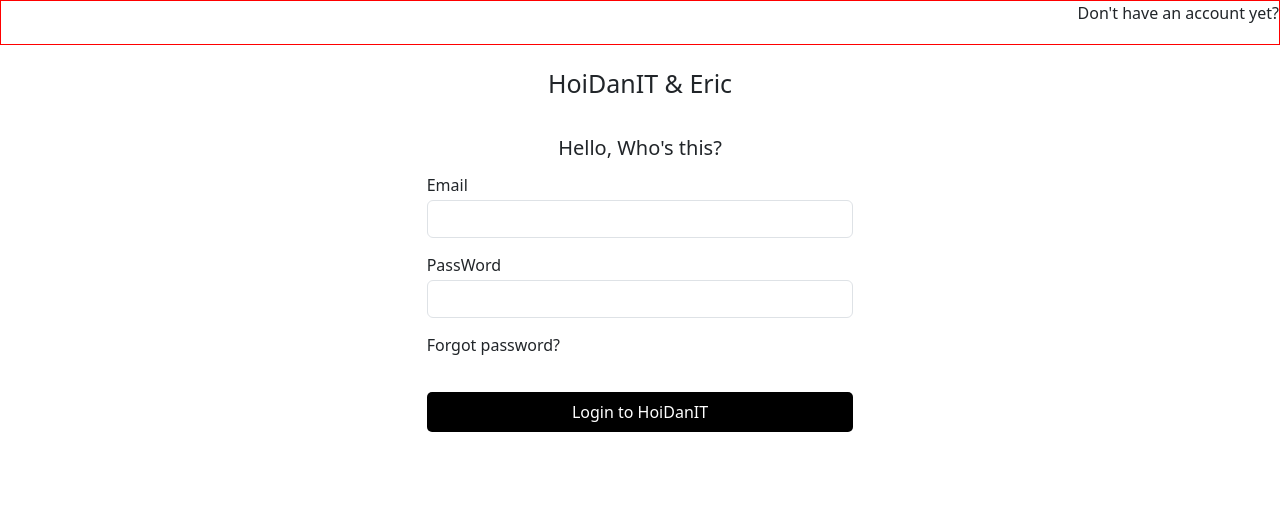
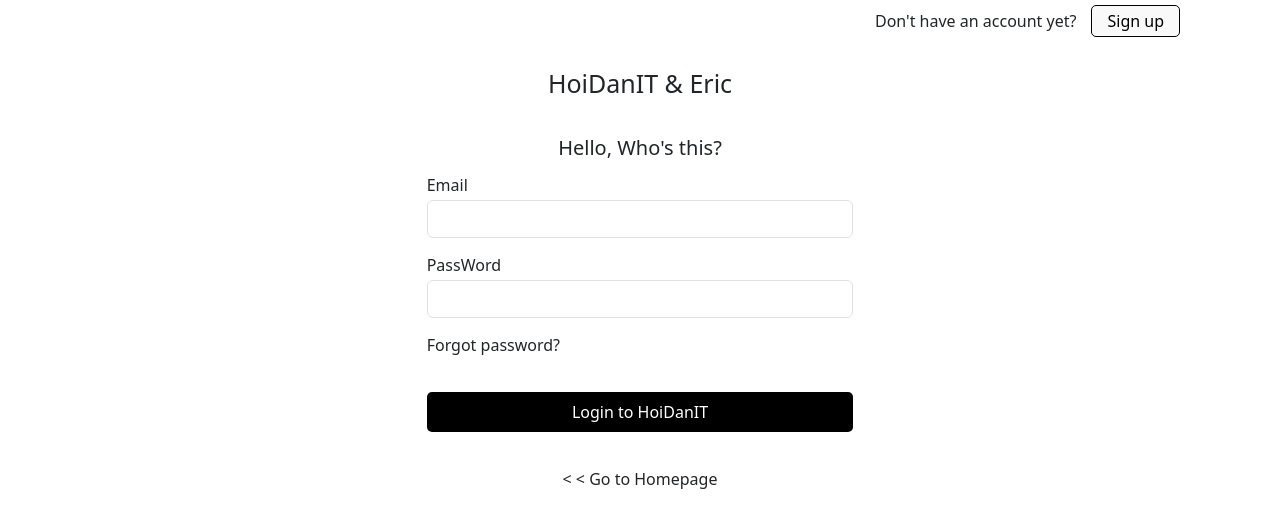
Before and after one commit to daoquyen3704/Quiz_ReactHook, a React (Create React App) app: page /login in a window 1280 px wide. Shown: the top 528 px of the page. Built offline with nearby package versions, Linux system fonts and the light colour scheme.

Commit message:
API Login

```diff
--- /dev/null
+++ b/src/Layout.js
@@ -0,0 +1,49 @@
+import App from './App';
+import User from './components/User/User';
+import Admin from './components/Admin/Admin';
+import HomePage from './components/Home/HomePage';
+import ManageUser from './components/Admin/Content/ManageUser';
+import DashBoard from './components/Admin/Content/DashBoard';
+import Login from './components/Auth/Login';
+import { ToastContainer, toast, Bounce } from 'react-toastify';
+import 'react-toastify/dist/ReactToastify.css';
+import {
+    BrowserRouter,
+    Routes,
+    Route
+} from "react-router-dom";
+const Layout = (props) => {
+    return (
+        <>
+            <Routes>
+                <Route path="/" element={<App />} >
+                    <Route index element={<HomePage />} />
+                    <Route path="users" element={<User />} />
+                </Route>
+
+                <Route path="admins" element={<Admin />} >
+                    <Route index element={<DashBoard />} />
+                    <Route path="manage-users" element={<ManageUser />} />
+                </Route>
+
+                <Route path="login" element={<Login />} />
+
+            </Routes>
+
+            <ToastContainer
+                position="top-right"
+                autoClose={5000}
+                hideProgressBar={false}
+                newestOnTop={false}
+                closeOnClick={false}
+                rtl={false}
+                pauseOnFocusLoss
+                draggable
+                pauseOnHover
+                theme="light"
+                transition={Bounce}
+            />
+        </>
+    )
+}
+export default Layout;
--- a/src/components/Admin/Content/TableUsersPaginate.js
+++ b/src/components/Admin/Content/TableUsersPaginate.js
@@ -56,7 +56,7 @@ const TableUsersPaginate = (props) => {
                     }
                     {listUsers && listUsers.length === 0 &&
                         <tr>
-                            <td colSpan={"4"}>NOT FOUND DATA</td>
+                            <td colSpan={"5"}>NOT FOUND DATA</td>
                         </tr>
                     }
 
--- a/src/components/Auth/Login.js
+++ b/src/components/Auth/Login.js
@@ -1,15 +1,33 @@
 import { useState } from 'react';
 import './Login.scss';
+import { useNavigate } from 'react-router-dom';
+import { postLogin } from '../../services/apiService';
+import { toast } from 'react-toastify';
+
 const Login = (props) => {
     const [email, setEmail] = useState("");
     const [password, setPassword] = useState("");
-    const handleLogin = () => {
-        alert('me')
+    const navigate = useNavigate();
+
+    const handleLogin = async () => {
+        // validate
+
+        // submit api
+        let data = await postLogin(email, password);
+        if (data && data.EC === 0) {
+            toast.success(data.EM)
+            navigate('/');
+        }
+
+        if (data && +data.EC !== 0) {
+            toast.error(data.EM);
+        }
     }
     return (
         <div className="login-container">
             <div className='header'>
-                Don't have an account yet?
+                <span>Don't have an account yet?</span>
+                <button>Sign up</button>
             </div>
             <div className='title col-4 mx-auto'>
                 HoiDanIT & Eric
@@ -42,7 +60,9 @@ const Login = (props) => {
                         className='btn-submit'
                         onClick={() => handleLogin()}
                     >Login to HoiDanIT</button>
-
+                </div>
+                <div className='text-center'>
+                    <span className='back' onClick={() => { navigate('/') }}> &#60; &#60; Go to Homepage</span>
                 </div>
             </div>
         </div>
--- a/src/components/Auth/Login.scss
+++ b/src/components/Auth/Login.scss
@@ -2,8 +2,19 @@
     .header {
         height: 45px;
         text-align: right;
+        padding: 5px 100px 0 100px;
 
-        border: 1px solid red;
+        button {
+            border: 1px solid;
+            padding: 3px 15px;
+            margin-left: 15px;
+            border-radius: 5px;
+            background-color: #f9f9f9;
+
+            &:hover {
+                background-color: white;
+            }
+        }
     }
 
     .title {
@@ -37,6 +48,10 @@
             color: white;
             background-color: black;
         }
+
+        .back {
+            cursor: pointer;
+        }
     }
 
 }
--- a/src/index.js
+++ b/src/index.js
@@ -1,6 +1,5 @@
 import React from 'react';
 import ReactDOM from 'react-dom/client';
-import App from './App';
 import reportWebVitals from './reportWebVitals';
 import { Provider } from 'react-redux';
 import store from './redux/store';
@@ -9,12 +8,8 @@ import {
   Routes,
   Route
 } from "react-router-dom";
-import User from './components/User/User';
-import Admin from './components/Admin/Admin';
-import HomePage from './components/Home/HomePage';
-import ManageUser from './components/Admin/Content/ManageUser';
-import DashBoard from './components/Admin/Content/DashBoard';
-import Login from './components/Auth/Login';
+import Layout from './Layout';
+
 
 const root = ReactDOM.createRoot(document.getElementById('root'));
 root.render(
@@ -22,20 +17,7 @@ root.render(
     {/* <React.StrictMode> */}
 
     <BrowserRouter>
-      <Routes>
-        <Route path="/" element={<App />} >
-          <Route index element={<HomePage />} />
-          <Route path="users" element={<User />} />
-        </Route>
-
-        <Route path="admins" element={<Admin />} >
-          <Route index element={<DashBoard />} />
-          <Route path="manage-users" element={<ManageUser />} />
-        </Route>
-
-        <Route path="login" element={<Login />} />
-
-      </Routes>
+      <Layout />
     </BrowserRouter>
 
 
--- a/src/services/apiService.js
+++ b/src/services/apiService.js
@@ -34,4 +34,7 @@ const getUserWithPaginate = (page, limit) => {
     return axios.get(`api/v1/participant?page=${page}&limit=${limit}`);
 
 }
-export { postCreateNewUser, getAllUsers, putUpdateUser, deleteUser, getUserWithPaginate }
+const postLogin = (userEmail, userPassword) => {
+    return axios.post(`api/v1/login`, { email: userEmail, password: userPassword });
+}
+export { postCreateNewUser, getAllUsers, putUpdateUser, deleteUser, getUserWithPaginate, postLogin }
```
